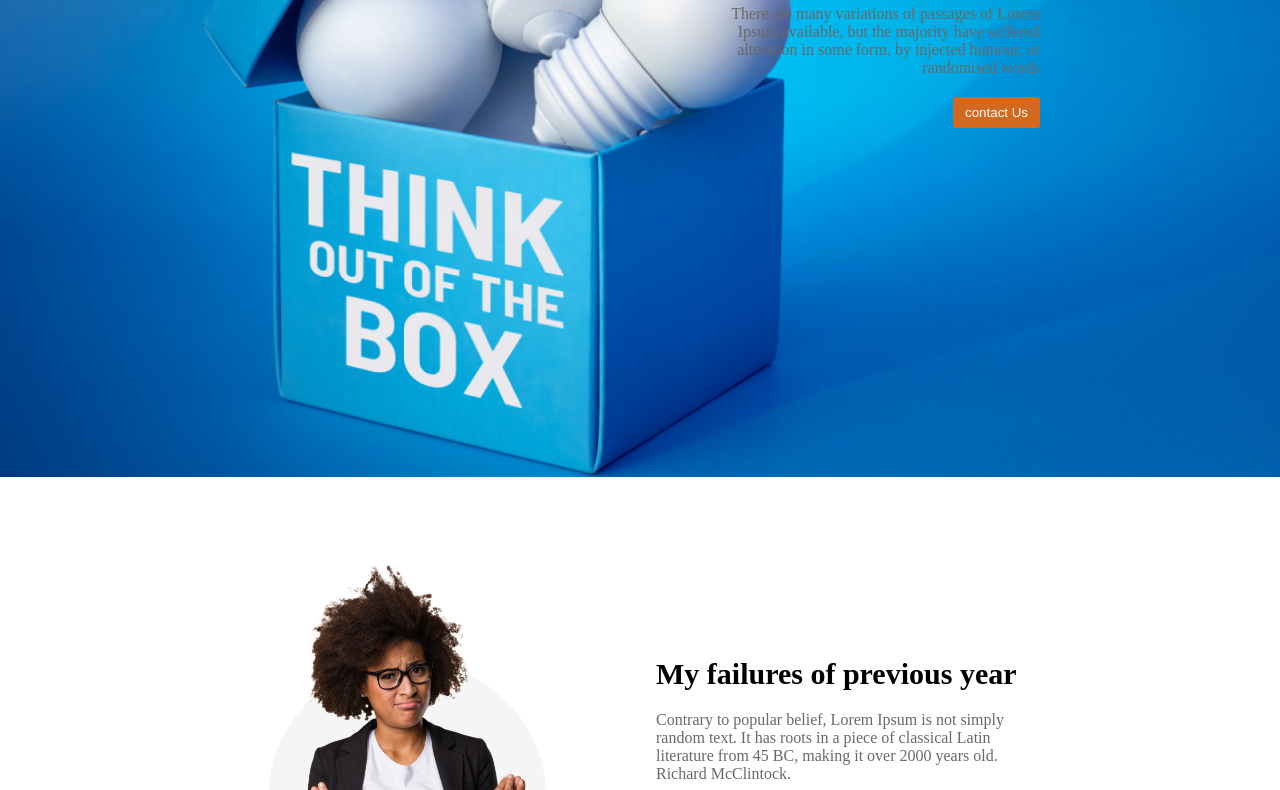
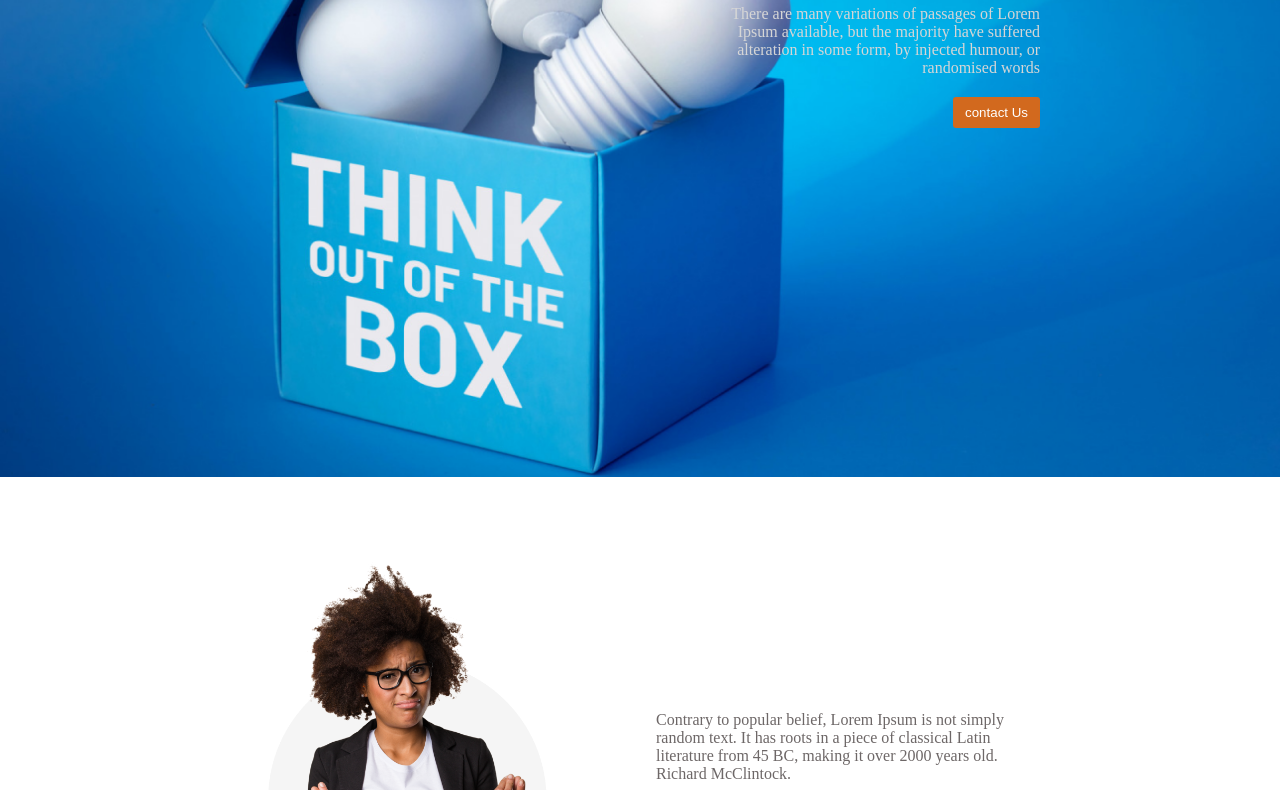
Before and after one commit to RinkuParvezNoian/assignment-1, a plain HTML site: page index.html in a window 1280 px wide. Shown: the part 323-1113 px from the top of the page. Drawn offline with Linux system fonts and the light colour scheme.

Commit message:
Header color changed

```diff
--- a/style/style.css
+++ b/style/style.css
@@ -28,11 +28,12 @@
     font-weight: 800;
     font-size: 35px;
     margin-bottom: 20px;
+    color: white;
 }
 
 .heading-text {
     margin-bottom: 20px;
-    color: rgb(109, 103, 103);
+    color: rgb(214, 214, 214);
 }
 
 .header-btn {
```
